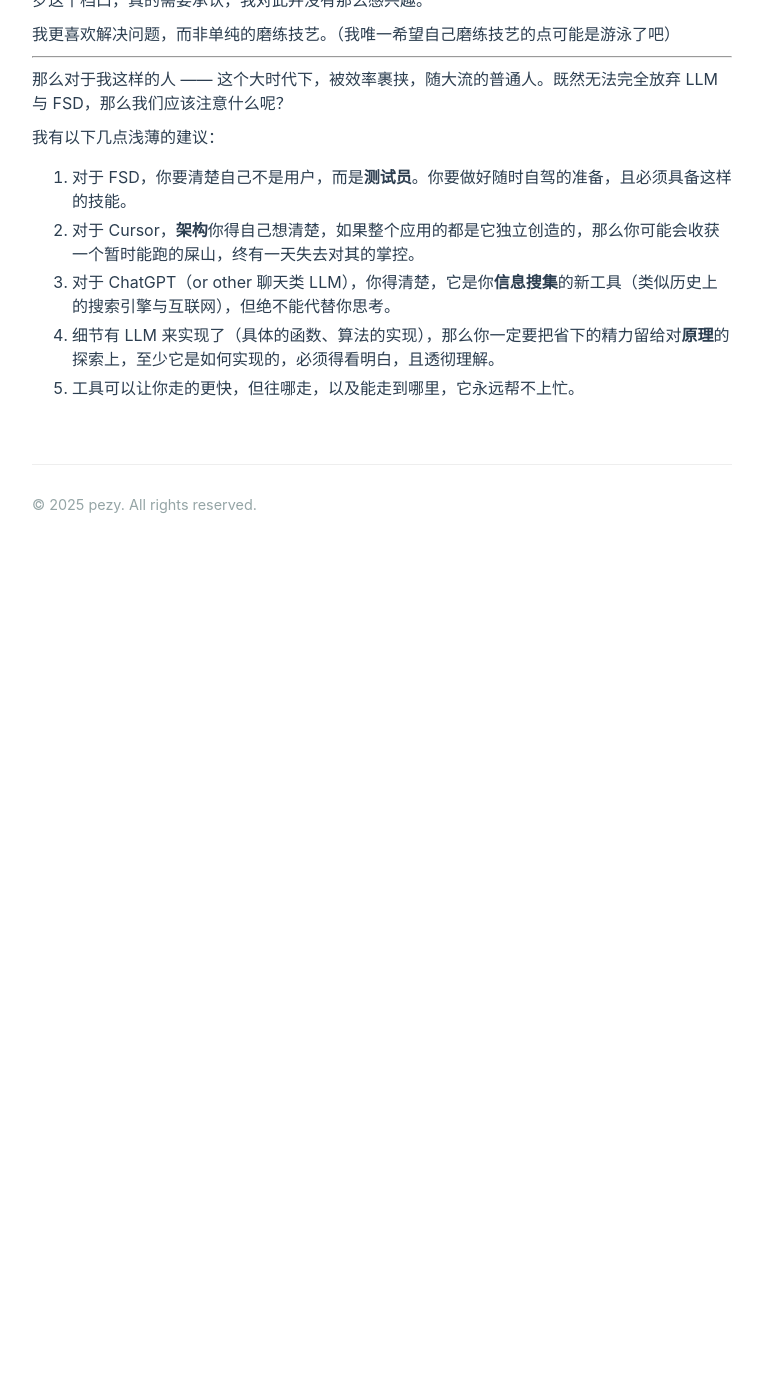
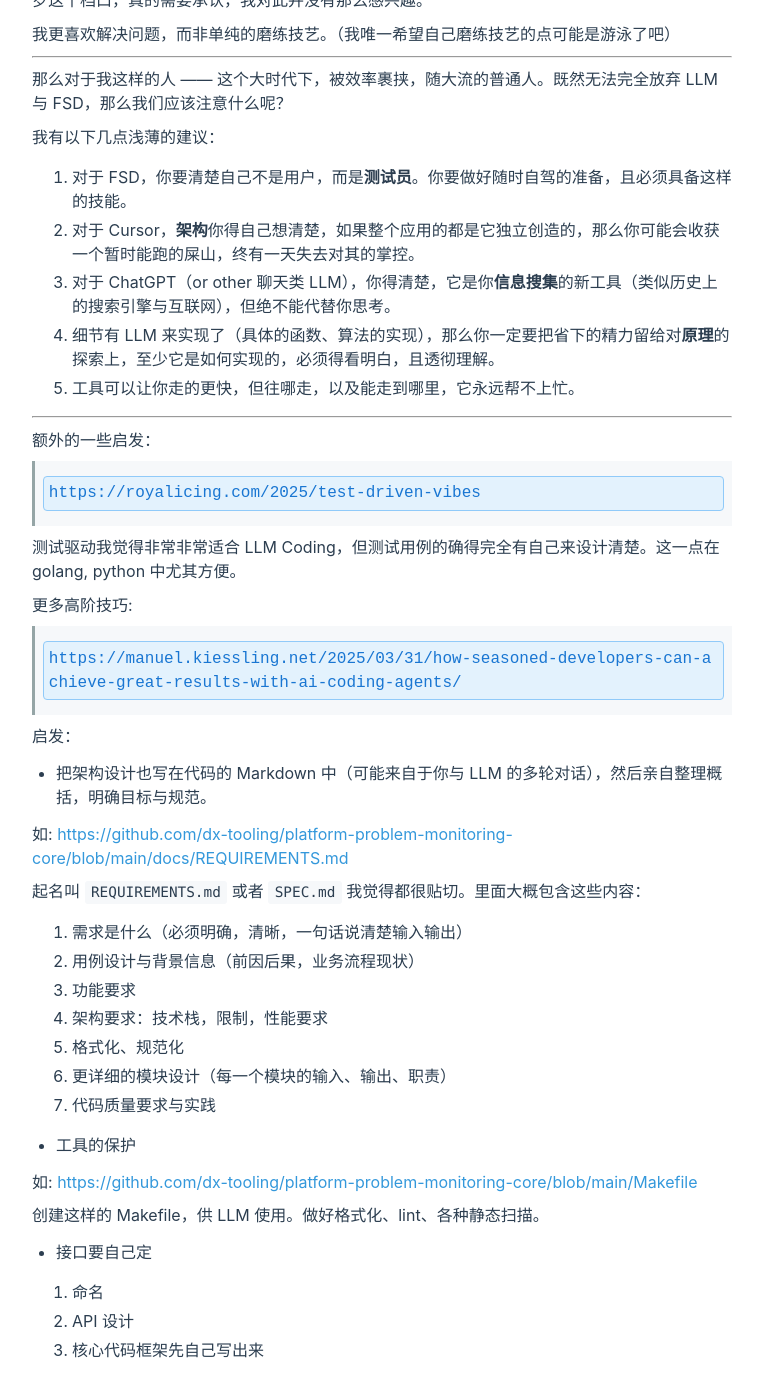
Before and after one commit to pezy/pezy.github.io, a Jekyll site: the page built from _posts/2025-04-04-should-LLM-coding.md, in a window 1280 px wide and 1400 px high, scrolled down 1456 px. Shown: the top 1397 px of the window, without its empty margins (258-1021 px from the left). Built offline with Jekyll 4.4.1, drawn with Linux system fonts in a browser that asks for light colours; comment, search, counter and statistics services are not loaded; before the commit the page ends 2000 px from its top, so only the background shows below that.

Commit message:
fix: add more

```diff
--- a/_posts/2025-04-04-should-LLM-coding.md
+++ b/_posts/2025-04-04-should-LLM-coding.md
@@ -62,3 +62,43 @@ LLM, FSD 这些东西对于我们生活的影响就像是吸毒，一旦产生
 3. 对于 ChatGPT（or other 聊天类 LLM），你得清楚，它是你**信息搜集**的新工具（类似历史上的搜索引擎与互联网），但绝不能代替你思考。
 4. 细节有 LLM 来实现了（具体的函数、算法的实现），那么你一定要把省下的精力留给对**原理**的探索上，至少它是如何实现的，必须得看明白，且透彻理解。
 5. 工具可以让你走的更快，但往哪走，以及能走到哪里，它永远帮不上忙。
+
+----
+
+额外的一些启发：
+
+> <https://royalicing.com/2025/test-driven-vibes>
+
+测试驱动我觉得非常非常适合 LLM Coding，但测试用例的确得完全有自己来设计清楚。这一点在 golang, python 中尤其方便。
+
+更多高阶技巧:
+
+> <https://manuel.kiessling.net/2025/03/31/how-seasoned-developers-can-achieve-great-results-with-ai-coding-agents/>
+
+启发：
+
+- 把架构设计也写在代码的 Markdown 中（可能来自于你与 LLM 的多轮对话），然后亲自整理概括，明确目标与规范。
+
+如: <https://github.com/dx-tooling/platform-problem-monitoring-core/blob/main/docs/REQUIREMENTS.md>
+
+起名叫 `REQUIREMENTS.md` 或者 `SPEC.md` 我觉得都很贴切。里面大概包含这些内容：
+
+1. 需求是什么（必须明确，清晰，一句话说清楚输入输出）
+2. 用例设计与背景信息（前因后果，业务流程现状）
+3. 功能要求
+4. 架构要求：技术栈，限制，性能要求
+5. 格式化、规范化
+6. 更详细的模块设计（每一个模块的输入、输出、职责）
+7. 代码质量要求与实践
+
+- 工具的保护
+
+如: <https://github.com/dx-tooling/platform-problem-monitoring-core/blob/main/Makefile>
+
+创建这样的 Makefile，供 LLM 使用。做好格式化、lint、各种静态扫描。
+
+- 接口要自己定
+
+1. 命名
+2. API 设计
+3. 核心代码框架先自己写出来
```
